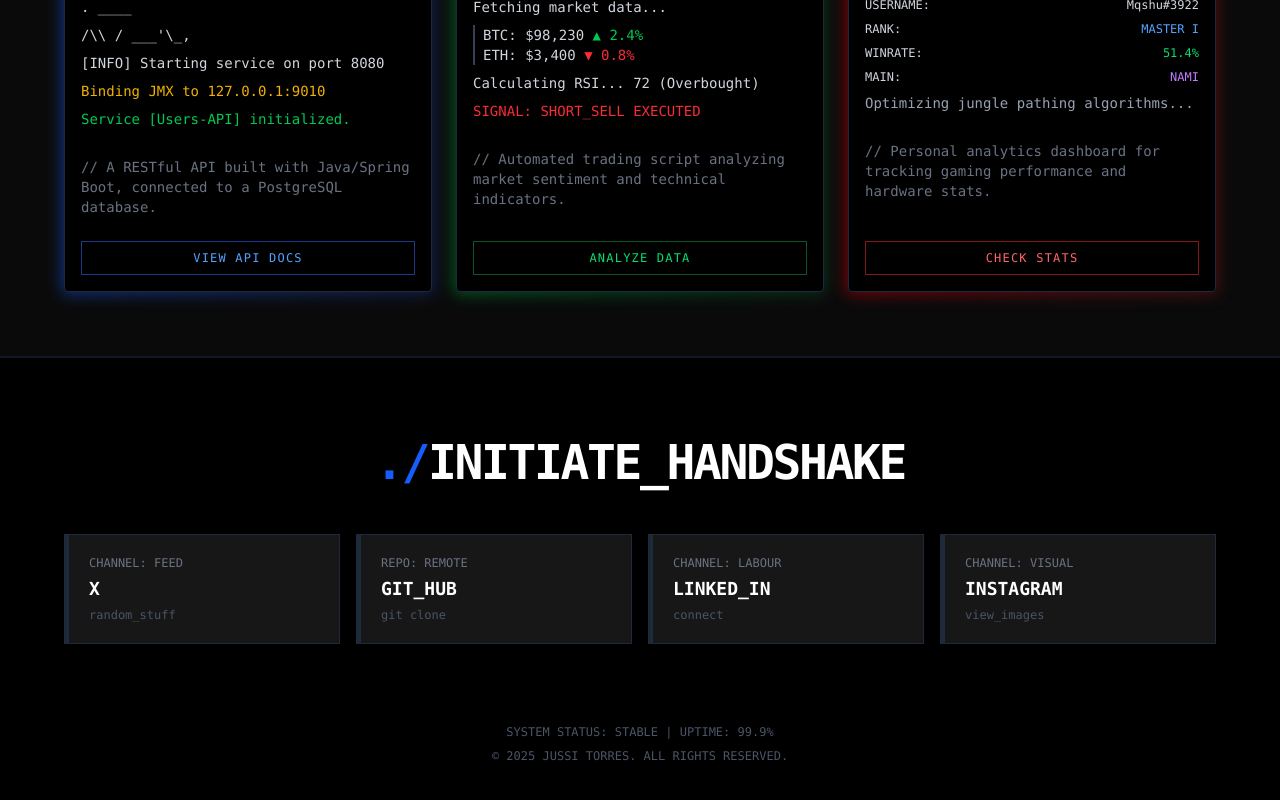
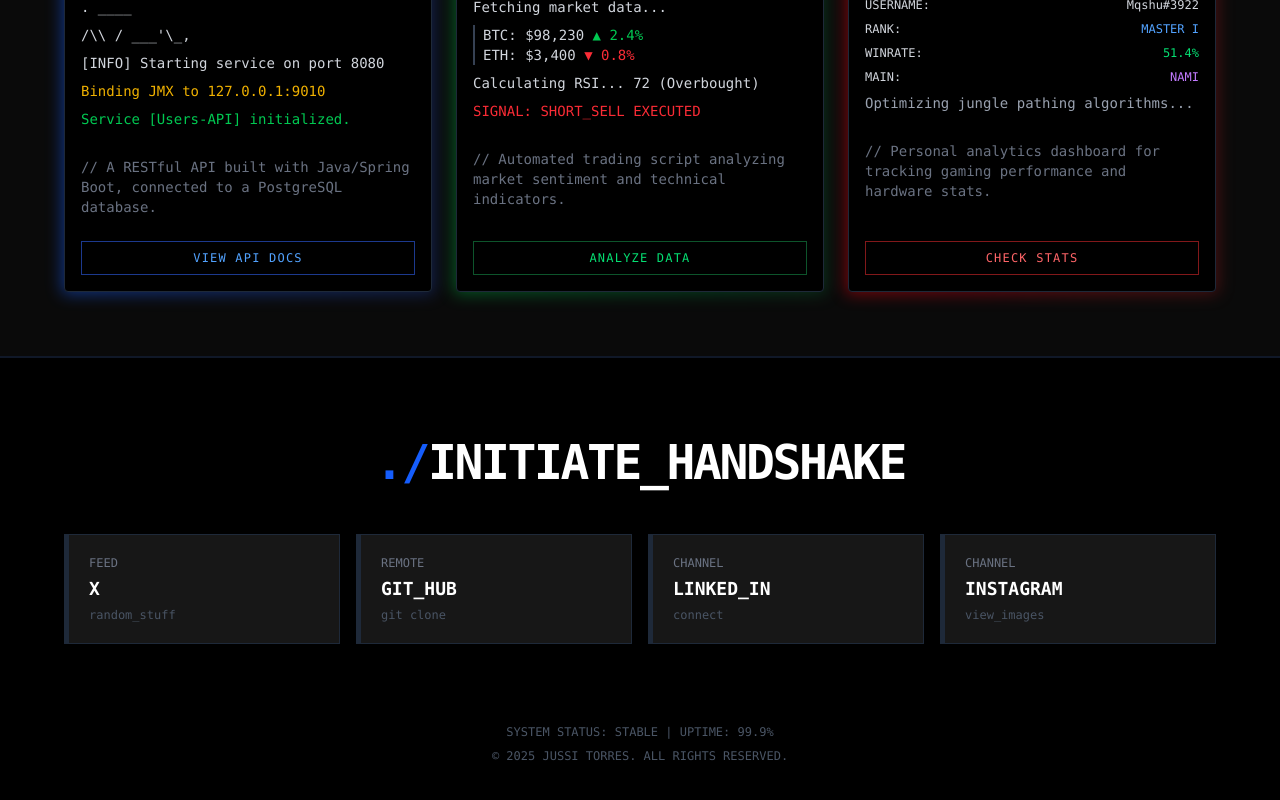
Before and after one commit to JussiTorres/jussi-portfolio, a Next.js app: page / in a window 1280 px wide. Shown: the part 2289-3089 px from the top of the page. Built offline with nearby package versions, Linux system fonts and the light colour scheme.

Commit message:
Chore: Actualizando contact info

```diff
--- a/src/app/components/Contact.jsx
+++ b/src/app/components/Contact.jsx
@@ -13,7 +13,7 @@ export default function Contact() {
         <a href="https://x.com/JussiTorres" target="_blank"
            className="group relative px-6 py-5 bg-neutral-900 border border-gray-800 transition-all duration-200 text-left shadow-md hover:translate-y-[-1px] hover:shadow-xl hover:border-blue-500">
           <div className="absolute top-0 left-0 w-1 h-full bg-gray-800 group-hover:bg-blue-500 transition-colors"></div>
-          <p className="text-xs text-gray-500 mb-1 font-mono">CHANNEL: FEED</p>
+          <p className="text-xs text-gray-500 mb-1 font-mono">FEED</p>
           <h3 className="text-lg font-bold text-white group-hover:text-blue-400">X</h3>
           <p className="text-gray-600 text-xs mt-1 font-mono"> random_stuff</p>
         </a>
@@ -22,7 +22,7 @@ export default function Contact() {
         <a href="https://github.com/JussiTorres" target="_blank"
            className="group relative px-6 py-5 bg-neutral-900 border border-gray-800 transition-all duration-200 text-left shadow-md hover:translate-y-[-1px] hover:shadow-xl hover:border-gray-500">
           <div className="absolute top-0 left-0 w-1 h-full bg-gray-800 group-hover:bg-white transition-colors"></div>
-          <p className="text-xs text-gray-500 mb-1 font-mono">REPO: REMOTE</p>
+          <p className="text-xs text-gray-500 mb-1 font-mono">REMOTE</p>
           <h3 className="text-lg font-bold text-white group-hover:text-gray-300">GIT_HUB</h3>
           <p className="text-gray-600 text-xs mt-1 font-mono"> git clone</p>
         </a>
@@ -31,7 +31,7 @@ export default function Contact() {
         <a href="https://www.linkedin.com/in/jussi-torres-gonz%C3%A1lez-61753b262/" target="_blank"
            className="group relative px-6 py-5 bg-neutral-900 border border-gray-800 transition-all duration-200 text-left shadow-md hover:translate-y-[-1px] hover:shadow-xl hover:border-blue-700">
           <div className="absolute top-0 left-0 w-1 h-full bg-gray-800 group-hover:bg-blue-700 transition-colors"></div>
-          <p className="text-xs text-gray-500 mb-1 font-mono">CHANNEL: LABOUR</p>
+          <p className="text-xs text-gray-500 mb-1 font-mono">CHANNEL</p>
           <h3 className="text-lg font-bold text-white group-hover:text-blue-500">LINKED_IN</h3>
           <p className="text-gray-600 text-xs mt-1 font-mono"> connect</p>
         </a>
@@ -40,7 +40,7 @@ export default function Contact() {
         <a href="https://www.instagram.com/jussitorresgonzalez/" target="_blank"
            className="group relative px-6 py-5 bg-neutral-900 border border-gray-800 transition-all duration-200 text-left shadow-md hover:translate-y-[-1px] hover:shadow-xl hover:border-red-500">
           <div className="absolute top-0 left-0 w-1 h-full bg-gray-800 group-hover:bg-red-500 transition-colors"></div>
-          <p className="text-xs text-gray-500 mb-1 font-mono">CHANNEL: VISUAL</p>
+          <p className="text-xs text-gray-500 mb-1 font-mono">CHANNEL</p>
           <h3 className="text-lg font-bold text-white group-hover:text-red-400">INSTAGRAM</h3>
           <p className="text-gray-600 text-xs mt-1 font-mono"> view_images</p>
         </a>
```
